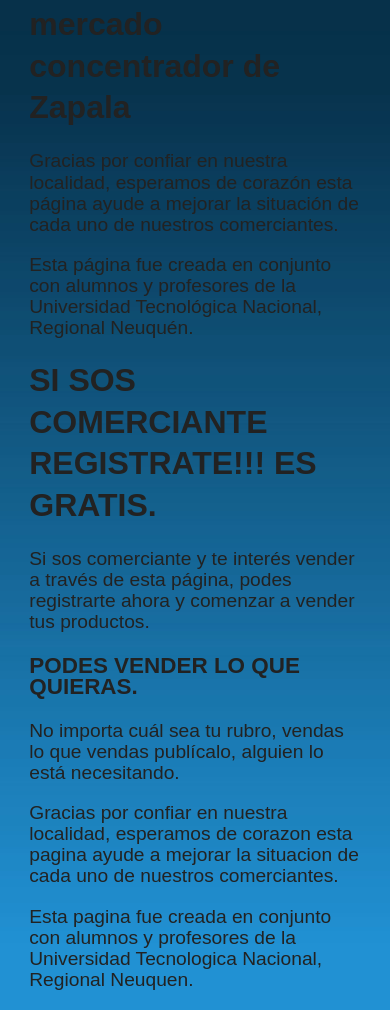
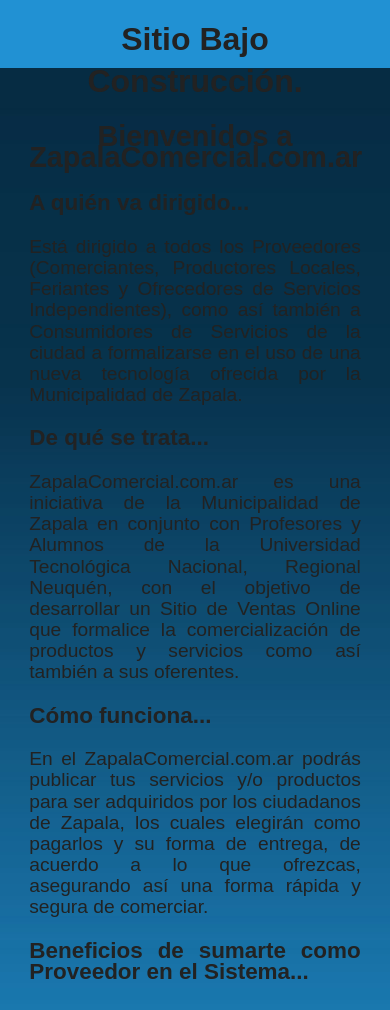
Before and after one commit to DavidViillanueva/proyect_muni, a PHP site: page /Indexs.php in a window 390 px wide. Shown: the part 399-1409 px from the top of the page. Run offline with PHP 8.4, Linux system fonts and the light colour scheme; some libraries are stand-ins or nearby versions.

Commit message:
modifique el index.php 3 prueba

```diff
--- /dev/null
+++ b/CSS/contenedor2.css
@@ -0,0 +1,92 @@
+@charset "utf-8";
+
+.quedatecasa{
+    display: block;
+    margin: auto;
+    width: 50%;
+    height: 120px;
+
+}
+.contenedor2{
+    margin:auto;
+    width: 100%;
+}
+
+.contenedor2 ul{
+    list-style: none;
+    margin: 0px;
+    padding: 0px;
+    width: 100%;
+}
+.contenedor2 ul li{
+    width: 400px;
+    height: 200px;
+    float: left;
+    border: 2px solid #000;
+    text-align: center;
+    margin: 9px;
+    border-radius: 3px;
+}
+.contenedor2 ul li img{
+    border-radius: 20px;
+    width: 100px;
+    height: 90px;
+}
+.contenedor2 p{
+    text-align: justify;
+    margin: 7px;
+}
+
+@media only screen and (max-width: 800px){
+    .quedatecasa{
+        display: block;
+        margin: auto;
+        width: 100%;
+        height: 120px;
+
+    }
+    .contenedor2{
+        height: 100%;
+        position: static;
+        margin: 20px;
+
+    }
+    .contenedor2 ul{
+        list-style: none;
+        padding: 0px;
+        width: 90px;
+
+    }
+    .contenedor2 ul li{
+        position: relative;
+        width: 500px;
+        float: none;
+        border: 1px solid #d1d1d1;
+        text-align: center;
+        margin: 10px;
+        border-radius: 3px;
+    }
+}
+
+@media only screen and (max-width: 450px){
+    .quedatecasa{
+        display: block;
+        margin: auto;
+        width: 80%;
+        height: 120px;
+
+    }
+    .contenedor2{
+        max-height: 120px;
+        width: 100%;
+		position: relative;
+    }
+    .contenedor2 ul li{
+        width: 280px;
+        float: left;
+        border: 1px solid #d1d1d1;
+        text-align: center;
+        margin: 9px;
+        border-radius: 3px;
+    }
+}
--- a/Indexs.php
+++ b/Indexs.php
@@ -4,19 +4,16 @@
 <meta charset="utf-8">
 	<meta name="viewport" content="width=device-width, initial-scale=1">
 	<link rel="stylesheet" type="text/css" href="CSS/estilos.css">
-<<<<<<< HEAD
-<<<<<<< HEAD
+
 	<link rel="icon" href="Logo.png" type="img/text/png"/>
-=======
-=======
+
 	<link rel="stylesheet" type="text/css" href="CSS/estilos_popup.css">
 
 	<link rel="stylesheet" href="https://use.fontawesome.com/releases/v5.5.0/css/all.css">
 
+	<link rel="icon" href="Logo.png" type="img/text/Logo.png"/>
 
->>>>>>> Villanueva
-	<link rel="icon" href="Logo.png" type="img/text/Logo.png"/>
->>>>>>> Villanueva
+	<link rel="stylesheet" type="text/css" href="CSS/contenedor2.css">
 
 <title>Compra venta Zapala</title>
 
@@ -32,33 +29,68 @@
 			<nav class="navegador">
 				<ul>
 					<li><a href="Indexs.php">Inicio</a></li>
-					<li><a href="HTML/galeria.html">Galeria</a></li>
-					<li><a href="comercios.php">Comercios</a></li>
-					<li><a id="btn-abrir-popup" class="btn-abrir-popup" href="#">login</a></li>
-					<li><a href="registrarse.php">Registrate</a></li>
+					<li><a href="#">Galeria</a></li>
+					<li><a href="#">Comercios</a></li>
+					<li><a id="#" class="btn-abrir-popup" href="#">login</a></li>
+					<li><a href="#">Registrate</a></li>
 				</ul>
 			</nav>
 		</div>
 	</header>
 	<span class="linea"></span>
-	<main class="main">
+	<main class="main" style="text-align: justify">
 		<div class="contenedor">
-		   <h1>Bienvenidos a el mercado concentrador de Zapala</h1>
+			<img class="quedatecasa" src="img/quedateencasa.jpg" alt="">
+			<h1 align="center">Sitio Bajo Construcción.</h1>
+			<h2 align="center">Bienvenidos a ZapalaComercial.com.ar</h2>
+			<h3 align="left">A quién va dirigido...</h3>
 
-			<p>Gracias por confiar en nuestra localidad, esperamos de corazón esta página ayude a mejorar la situación de cada uno de nuestros comerciantes. </p>
-			<p>Esta página fue creada en conjunto con alumnos y profesores de la Universidad Tecnológica Nacional, Regional Neuquén. </p>
+			<p>Está dirigido a todos los Proveedores (Comerciantes, Productores Locales, Feriantes y Ofrecedores de
+			   Servicios Independientes), como así también a Consumidores de Servicios de la ciudad a formalizarse en
+			   el uso de una nueva tecnología ofrecida por la Municipalidad de Zapala.
+			</p>
 
-			<h1>SI SOS COMERCIANTE REGISTRATE!!! ES GRATIS. </h1>
-			<p>Si sos comerciante y te interés vender a través de esta página, podes registrarte ahora y comenzar a vender tus productos. </p>
 
-			<h3>PODES VENDER LO QUE QUIERAS. </h3>
-			<p>No importa cuál sea tu rubro, vendas lo que vendas publícalo, alguien lo está necesitando. </p>
+			<h3 align="left">De qué se trata...</h3>
+			<p> ZapalaComercial.com.ar es una iniciativa de la Municipalidad de Zapala en conjunto con Profesores
+				y Alumnos de la Universidad Tecnológica Nacional, Regional Neuquén, con el objetivo de
+				desarrollar un Sitio de Ventas Online que formalice la comercialización de productos y servicios
+				como así también a sus oferentes.
+			</p>
 
-			<p>Gracias por confiar en nuestra localidad, esperamos de corazon esta pagina ayude a mejorar la situacion de cada uno de nuestros comerciantes.</p>
-			<p>Esta pagina fue creada en conjunto con alumnos y profesores de la Universidad Tecnologica Nacional, Regional Neuquen.</p>
-			<p>Gracias por confiar en nuestra localidad, esperamos de corazon esta pagina ayude a mejorar la situacion de cada uno de nuestros comerciantes.</p>
-			<p>Esta pagina fue creada en conjunto con alumnos y profesores de la Universidad Tecnologica Nacional, Regional Neuquen.</p>
-		</di>
+			<h3 align="left">Cómo funciona... </h3>
+			<p>En el ZapalaComercial.com.ar podrás publicar tus servicios y/o productos para ser adquiridos por
+			   los ciudadanos de Zapala, los cuales elegirán como pagarlos y su forma de entrega, de acuerdo
+			   a lo que ofrezcas, asegurando así una forma rápida y segura de comerciar.
+			</p>
+			<h3>Beneficios de sumarte como Proveedor en el Sistema...</h3>
+
+			<div class="contenedor2">
+				<ul>
+					<li>
+						<img src="img/imagen1.jpg" alt="">
+						<p>
+						   Publicidad para potenciar tu negocio obteniendo mayor visibilidad comercial
+						   TOTALMENTE GRATIS.
+						</p>
+					</li>
+					<li>
+						<img src="img/imagen2.png" alt="">
+						<p>
+							Esto te permitirá mejorar la relacion con tus viejos clientes y atraer a nuevos.
+						</p>
+					</li>
+				</ul>
+			</div>
+
+			<h3 align="left">Por qué el desarrollo de ZapalaComercial.com.ar.</h3>
+			<p>El desarrollo del sistema busca mejorar las políticas de ofrecimiento de Productos y/o Servicios a
+			   consumidores de la ciudad para así dar respuesta a Negocios y Emprendimientos locales en cuanto a la
+			   necesidad de poder comercializar dentro del contexto de la Cuarentena Obligatoria.  Uno de los
+			   problemas generados por la misma es el intercambio de dinero, y por otro, el acercamiento entre
+			   personas para las entregas.
+			</p>
+		</div>
 	</main>
 
 
```
